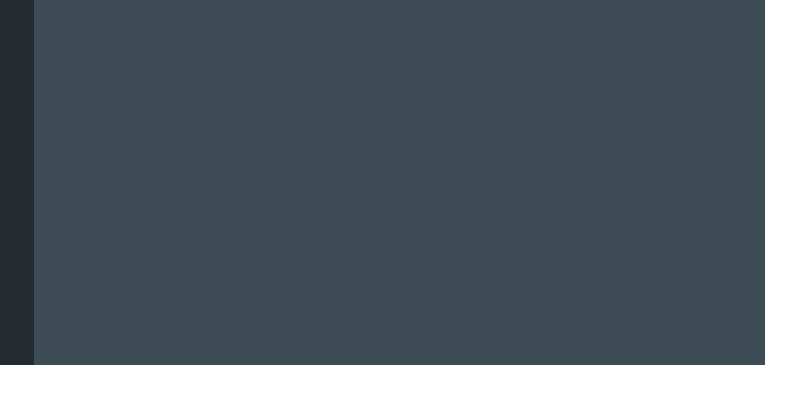
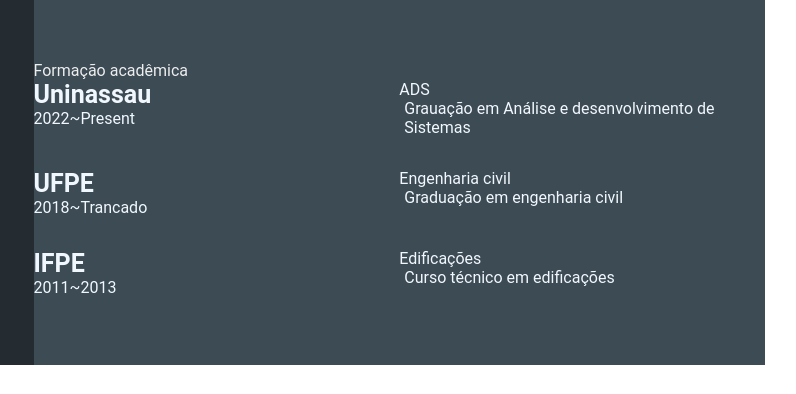
Before and after one commit to gihcelly/curriculo, a plain HTML site: page index.html in a window 1280 px wide. Shown: the part 467-861 px from the top of the page, 387-1183 px from the left. Drawn offline with Linux system fonts and the light colour scheme.

Commit message:
feat-add-school-academy (#6)

```diff
--- a/index.html
+++ b/index.html
@@ -57,7 +57,7 @@
 
             <!-- começo experiencia -->
             <section class="experience gap">
-                <div class="right-title">Experiencia</div>
+                <div class="right-title">Experiência</div>
                 <div class="experience-contents">
                     <div class="exp-left">
                         <p class="exp-company-name">Empresa 01</p>
@@ -96,6 +96,40 @@
                 </div>
             </section>
             <!-- fim experiencia -->
+            <section class="education gap">
+                <div class="right-title">Formação acadêmica</div>
+                <div class="education-contents">
+                    <div class="education-left">
+                        <p class="education-school-name">Uninassau</p>
+                        <p class="education-time-period">2022~Present</p>
+                    </div>
+                    <div class="education-right">
+                        <p class="education-subjec">ADS</p>
+                        <p class="education-desc">Grauação em Análise e desenvolvimento de Sistemas </p>
+                    </div>
+                </div>
+                <div class="education-contents">
+                    <div class="education-left">
+                        <p class="education-school-name">UFPE</p>
+                        <p class="education-time-period">2018~Trancado</p>
+                    </div>
+                    <div class="education-right">
+                        <p class="education-subjec">Engenharia civil</p>
+                        <p class="education-desc">Graduação em engenharia civil </p>
+                    </div>
+                </div>
+                <div class="education-contents">
+                    <div class="education-left">
+                        <p class="education-school-name">IFPE</p>
+                        <p class="education-time-period">2011~2013</p>
+                    </div>
+                    <div class="education-right">
+                        <p class="education-subjec">Edificações</p>
+                        <p class="education-desc">Curso técnico em edificações </p>
+                    </div>
+                </div>
+
+            </section>
 
         </section>
     </main>
```
Also changed, not shown: style.css (line endings or trailing spaces).
